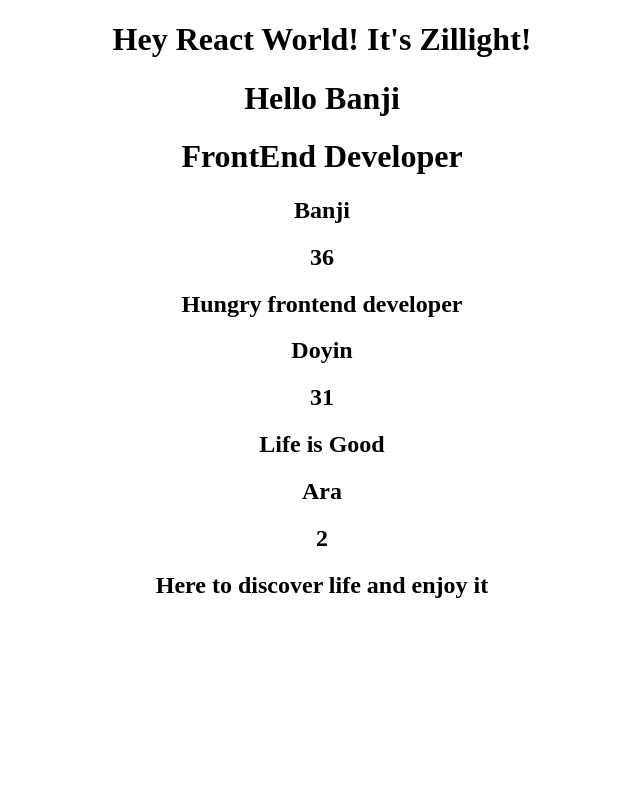
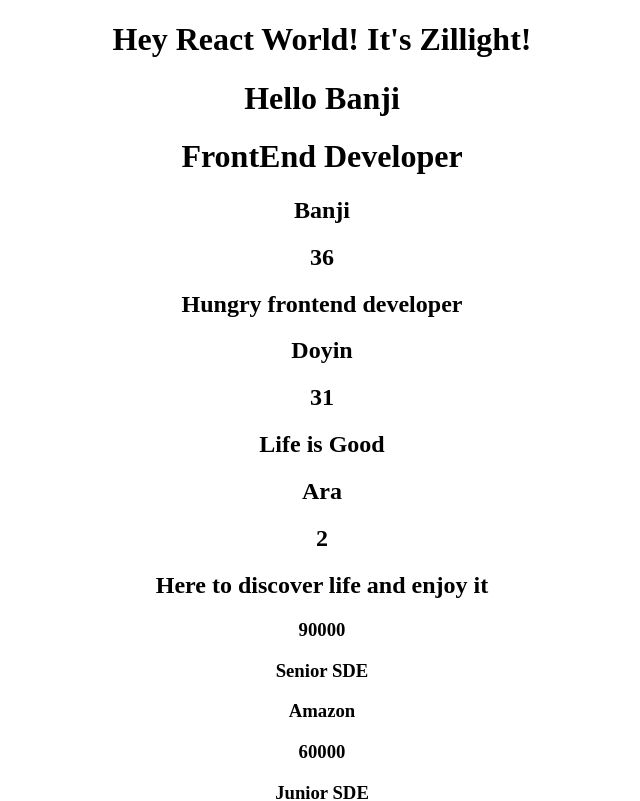
Before and after one commit to Zillight/React-world, a React (Create React App) app: page / in a window 1280 px wide. Shown: the top 801 px of the page, without its empty margins (318-958 px from the left). Built offline with nearby package versions, Linux system fonts and the light colour scheme.

Commit message:
mastering props

```diff
--- a/src/App.js
+++ b/src/App.js
@@ -3,6 +3,7 @@ import './App.css';
 import Greet from './components/Greet';
 import Hello from './components/Hello';
 import User from './components/User';
+import Job from './components/Jobs';
 
 function App () {
  return (
@@ -12,6 +13,9 @@ function App () {
      <User name="Banji" age={36} aim="Hungry frontend developer"/>
      <User name="Doyin" age={31} aim="Life is Good"/>
      <User name="Ara" age={2} aim="Here to discover life and enjoy it"/>
+     <Job salary={90000} position="Senior SDE" company="Amazon"/>
+     <Job salary={60000} position="Junior SDE" company="Google"/>
+     <Job salary={50000} position="Project Manager" company="Netflix"/>
    </div>
  );
 }
--- /dev/null
+++ b/src/components/Jobs.js
@@ -0,0 +1,13 @@
+import React from 'react'
+
+const Job = (props) => {
+    return (
+        <div>
+            <h3>{props.salary}</h3>
+            <h3>{props.position}</h3>
+            <h3>{props.company}</h3>
+        </div>
+    )
+}
+
+export default Job
```
